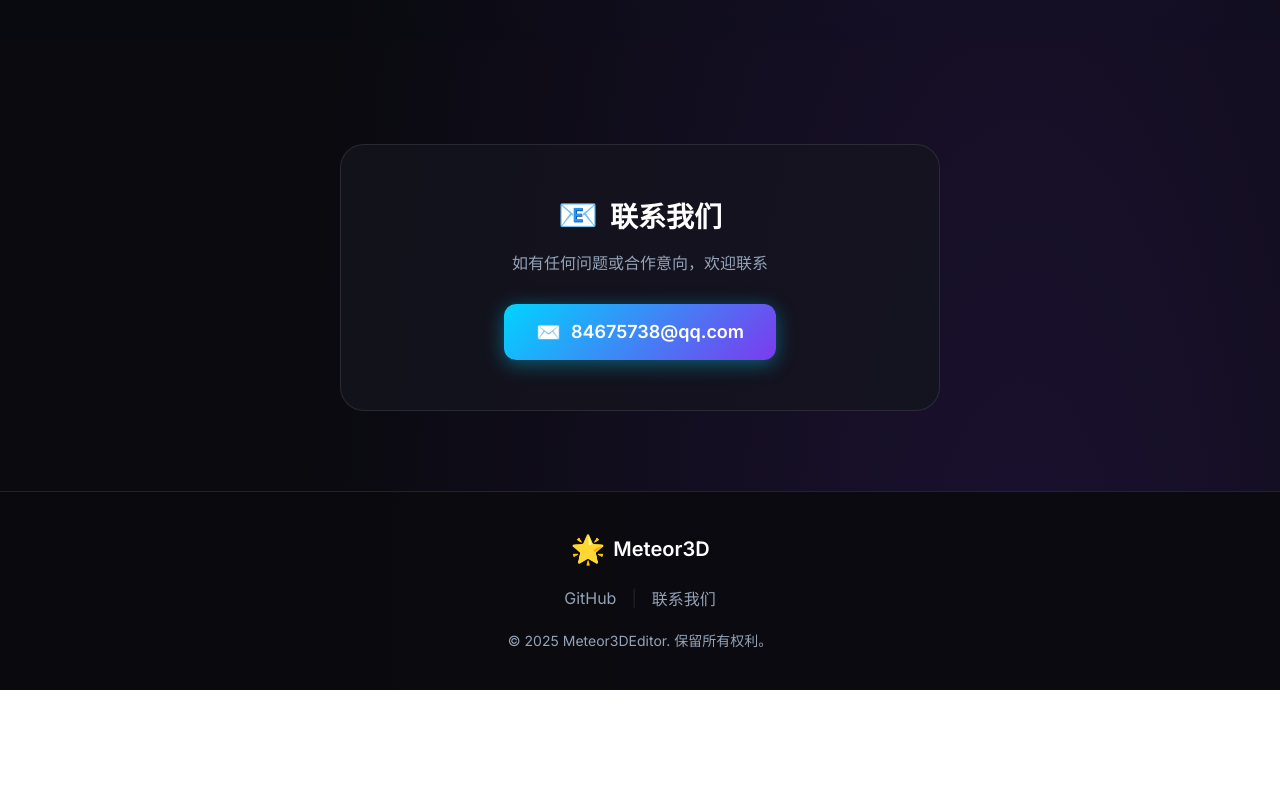
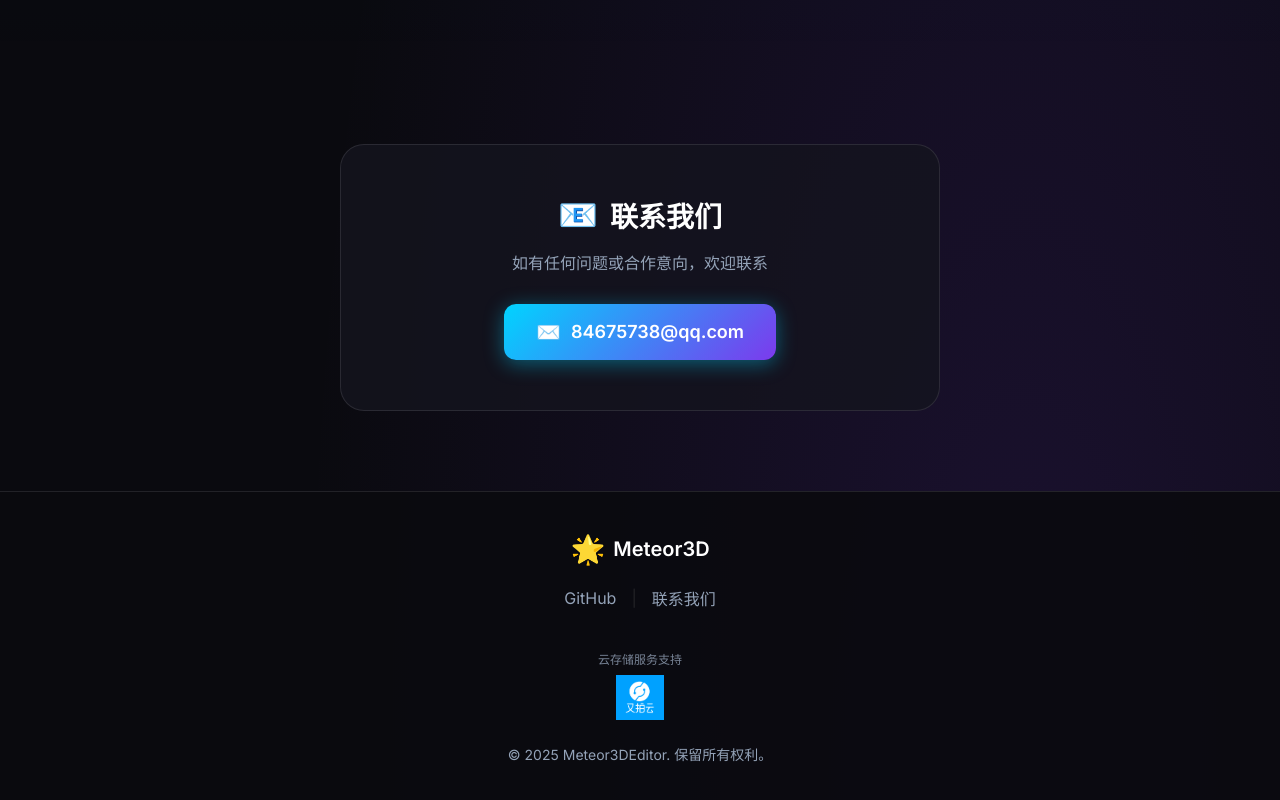
Before and after one commit to nikonikoCW/Meteor3DEditor, a Vue app in the folder packages/dashboard/: page / in a window 1280 px wide. Shown: the part 2227-3027 px from the top of the page. Before the commit the page ends 2917 px from the top, so only its background shows below. Built offline with nearby package versions, Linux system fonts and the light colour scheme.

Commit message:
feat：加入又拍云

```diff
--- a/packages/dashboard/src/views/HomeView.vue
+++ b/packages/dashboard/src/views/HomeView.vue
@@ -178,6 +178,12 @@
           <a href="https://github.com/nikonikoCW/Meteor3DEditor" target="_blank">GitHub</a>
           <span class="divider">|</span>
           <a href="mailto:84675738@qq.com">联系我们</a>
+        </div>
+        <div class="footer-partners">
+          <span class="partner-label">云存储服务支持</span>
+          <a href="https://www.upyun.com/?utm_source=lianmeng&utm_medium=referral" target="_blank">
+            <img src="/又拍云_logo3.png" alt="又拍云" class="partner-logo" />
+          </a>
         </div>
         <div class="footer-copyright">
           © 2025 Meteor3DEditor. 保留所有权利。
@@ -714,6 +720,30 @@
   color: var(--text-secondary);
 }
 
+.footer-partners {
+  margin-top: 20px;
+  display: flex;
+  flex-direction: column;
+  align-items: center;
+  gap: 8px;
+}
+
+.partner-label {
+  font-size: 12px;
+  color: var(--text-secondary);
+  opacity: 0.8;
+}
+
+.partner-logo {
+  height: 45px;
+  opacity: 1;
+  transition: transform 0.3s ease;
+}
+
+.partner-logo:hover {
+  transform: scale(1.05);
+}
+
 /* 响应式 */
 @media (max-width: 768px) {
   .navbar {
```
Also changed, not shown: packages/dashboard/public/又拍云_logo3.png (added).
